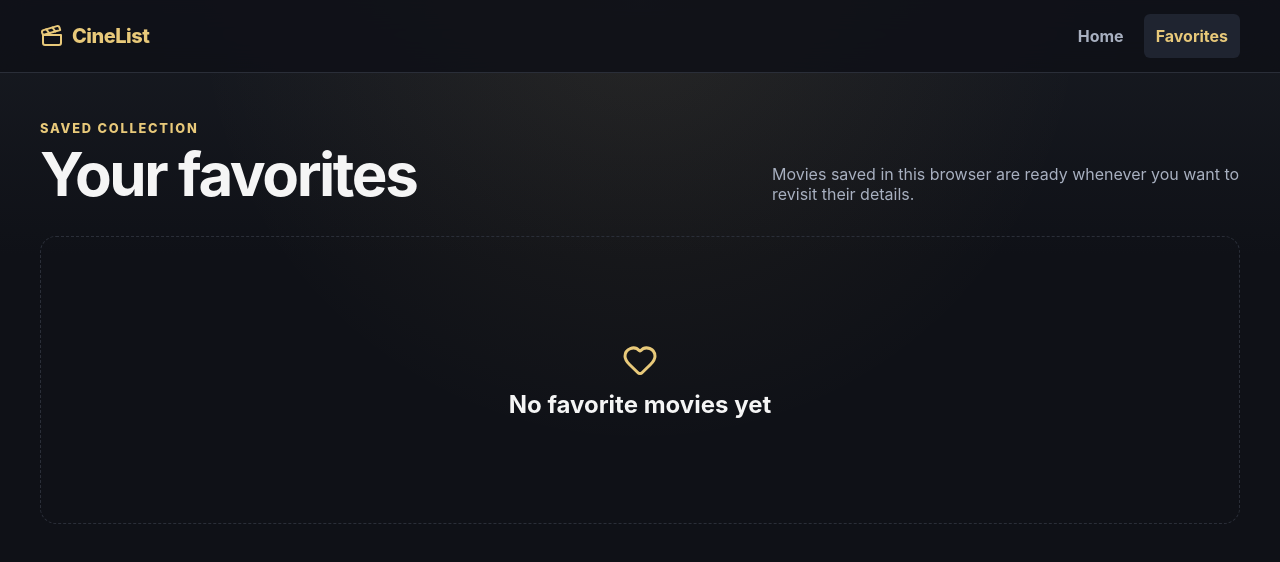
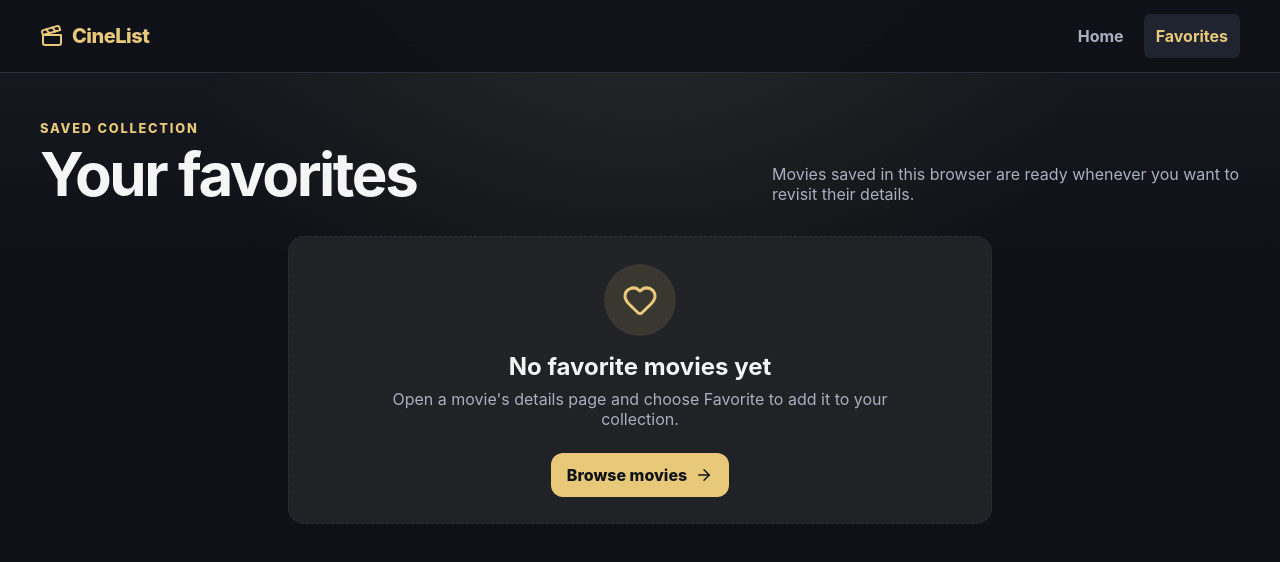
Before and after one commit to Kaua26323/CineList, a React (Vite) app: page /favorites in a window 1280 px wide. Shown: the top 562 px of the page. Built offline with nearby package versions, Linux system fonts and the light colour scheme.

Commit message:
feat(favorites): add guided empty state

```diff
--- a/src/pages/Favorites.module.css
+++ b/src/pages/Favorites.module.css
@@ -79,24 +79,77 @@
 
 .empty {
   display: grid;
+  width: 100%;
+  max-width: 44rem;
   min-height: 18rem;
-  padding: var(--space-6);
+  margin-inline: auto;
+  padding: var(--space-5);
   place-content: center;
   justify-items: center;
   border: 0.0625rem dashed var(--color-border);
   border-radius: var(--radius-lg);
-  color: var(--color-text-muted);
+  background: color-mix(
+    in srgb,
+    var(--color-primary) 4%,
+    var(--color-surface)
+  );
   text-align: center;
 }
 
-.empty svg {
-  margin-bottom: var(--space-3);
+.emptyIcon {
+  display: grid;
+  width: 4.5rem;
+  height: 4.5rem;
+  margin-bottom: var(--space-4);
+  place-items: center;
+  border-radius: 50%;
+  background: color-mix(in srgb, var(--color-primary) 12%, transparent);
   color: var(--color-primary);
 }
 
 .empty h2 {
-  margin-bottom: 0;
+  margin-bottom: var(--space-2);
   color: var(--color-text);
+}
+
+.empty p {
+  max-width: 32rem;
+  margin-bottom: var(--space-5);
+  color: var(--color-text-secondary);
+}
+
+.browseLink {
+  display: inline-flex;
+  min-height: 2.75rem;
+  padding: var(--space-3) var(--space-4);
+  align-items: center;
+  justify-content: center;
+  gap: var(--space-2);
+  border-radius: var(--radius-md);
+  background: var(--color-primary);
+  color: var(--color-primary-contrast);
+  font-weight: 800;
+  text-decoration: none;
+}
+
+.browseLink:hover {
+  background: var(--color-primary-hover);
+}
+
+.browseLink:focus-visible {
+  outline: 0.1875rem solid var(--color-text);
+  outline-offset: 0.1875rem;
+}
+
+@media (max-width: 30rem) {
+  .empty {
+    min-height: 16rem;
+    padding: var(--space-5) var(--space-4);
+  }
+
+  .browseLink {
+    width: 100%;
+  }
 }
 
 @media (min-width: 48rem) {
--- a/src/pages/Favorites.tsx
+++ b/src/pages/Favorites.tsx
@@ -1,9 +1,33 @@
-import { Heart, Trash2, TriangleAlert } from "lucide-react";
+import { ArrowRight, Heart, Trash2, TriangleAlert } from "lucide-react";
+import { Link } from "react-router";
 
 import { Button } from "../components/Button/Button";
 import { MovieCard } from "../components/MovieCard/MovieCard";
 import { useFavoritesContext } from "../hooks/useFavoritesContext";
 import styles from "./Favorites.module.css";
+
+function EmptyFavoritesState() {
+  return (
+    <section
+      className={styles.empty}
+      aria-labelledby="empty-favorites-title"
+      aria-describedby="empty-favorites-description"
+    >
+      <div className={styles.emptyIcon}>
+        <Heart size={36} aria-hidden="true" />
+      </div>
+      <h2 id="empty-favorites-title">No favorite movies yet</h2>
+      <p id="empty-favorites-description">
+        Open a movie&apos;s details page and choose Favorite to add it to your
+        collection.
+      </p>
+      <Link className={styles.browseLink} to="/">
+        Browse movies
+        <ArrowRight size={18} aria-hidden="true" />
+      </Link>
+    </section>
+  );
+}
 
 export function Favorites() {
   const { favorites, removeFavorite, storageError } = useFavoritesContext();
@@ -53,10 +77,7 @@ export function Favorites() {
           ))}
         </div>
       ) : (
-        <div className={styles.empty}>
-          <Heart size={36} aria-hidden="true" />
-          <h2>No favorite movies yet</h2>
-        </div>
+        <EmptyFavoritesState />
       )}
     </section>
   );
```
Also changed, not shown: 1 other file (tests, documents, lock files or other folders).
